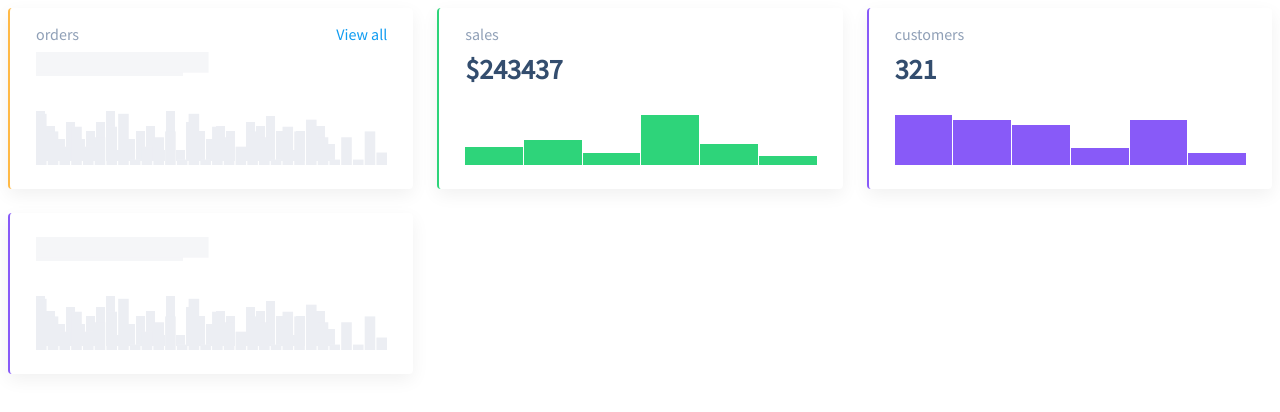
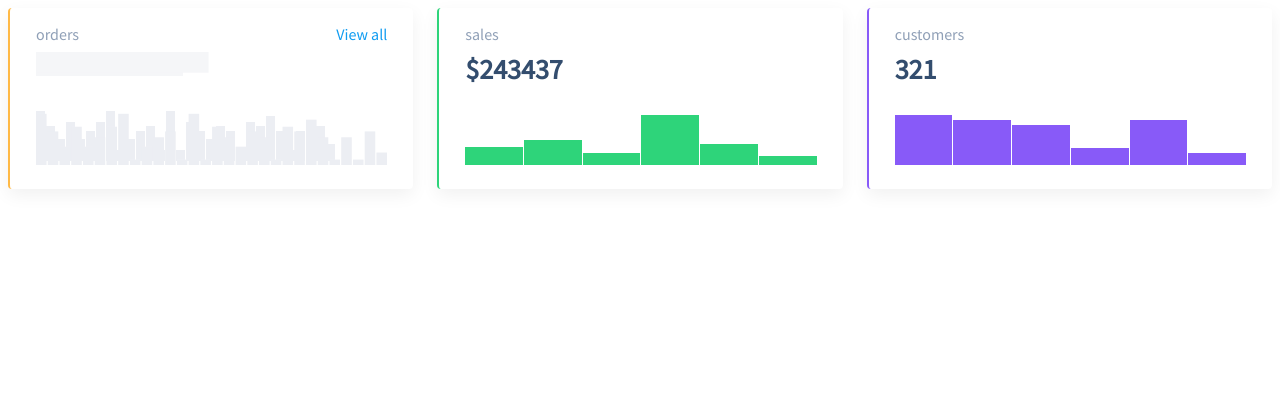
Before and after one commit to js-tasks-ru/js-20220905_kvaizer999, a website: page 04-oop-basic-intro-to-dom/1-column-chart/index.html in a window 1280 px wide. Drawn offline with Linux system fonts and the light colour scheme.

Commit message:
'4task-fix'

```diff
--- a/04-oop-basic-intro-to-dom/1-column-chart/index.html
+++ b/04-oop-basic-intro-to-dom/1-column-chart/index.html
@@ -41,17 +41,14 @@
         value: 321
       });
 
-      const testChart = new ColumnChart({value: 100})
 
       const orders = document.getElementById('orders')
       const sales = document.getElementById('sales')
       const customers = document.getElementById('customers')
-      const test = document.getElementById('test')
 
       orders.append(ordersChart.element);
       sales.append(salesChart.element);
       customers.append(customersChart.element);
-      test.append(testChart.element);
     </script>
   </body>
 </html>
```
